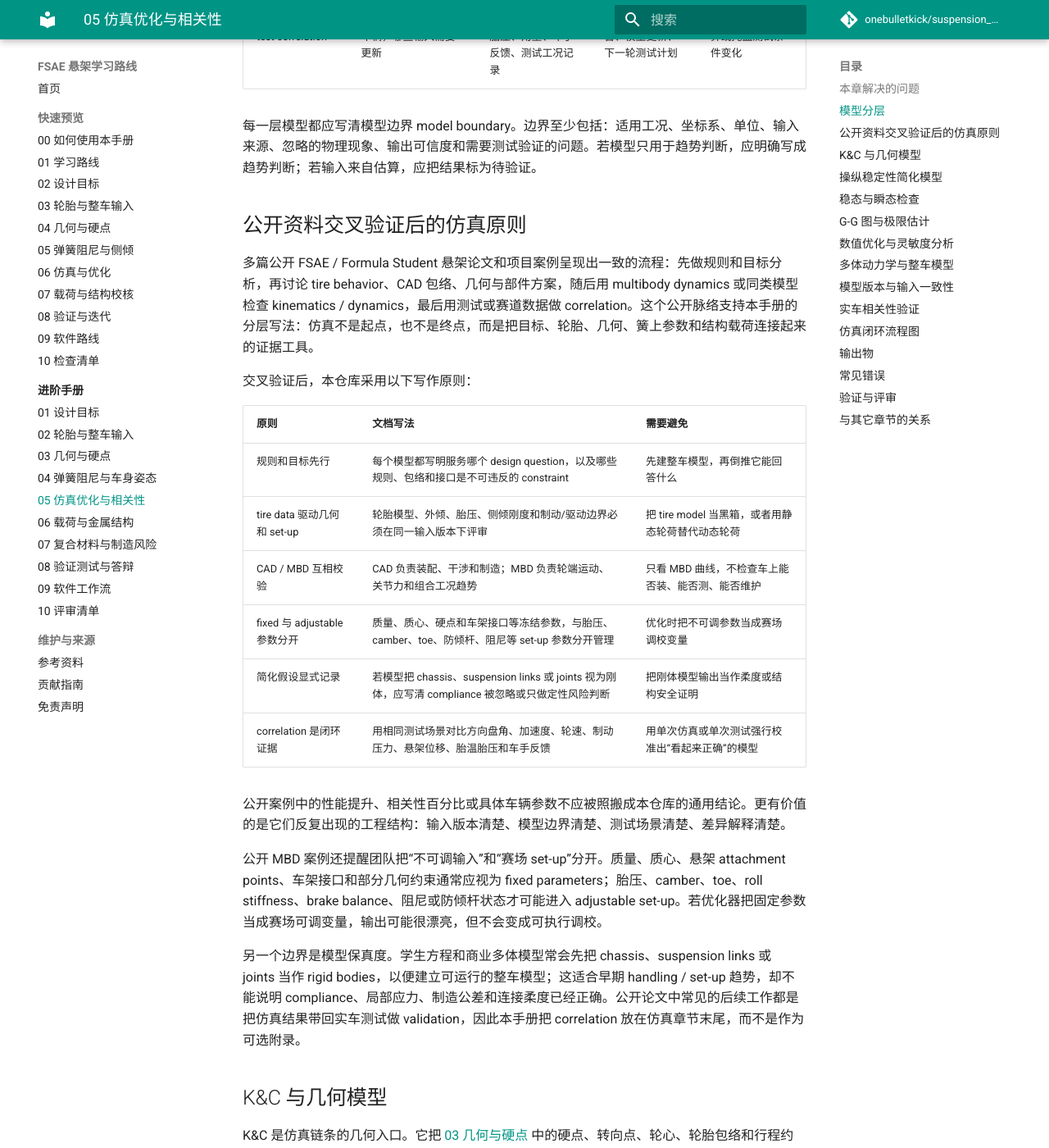
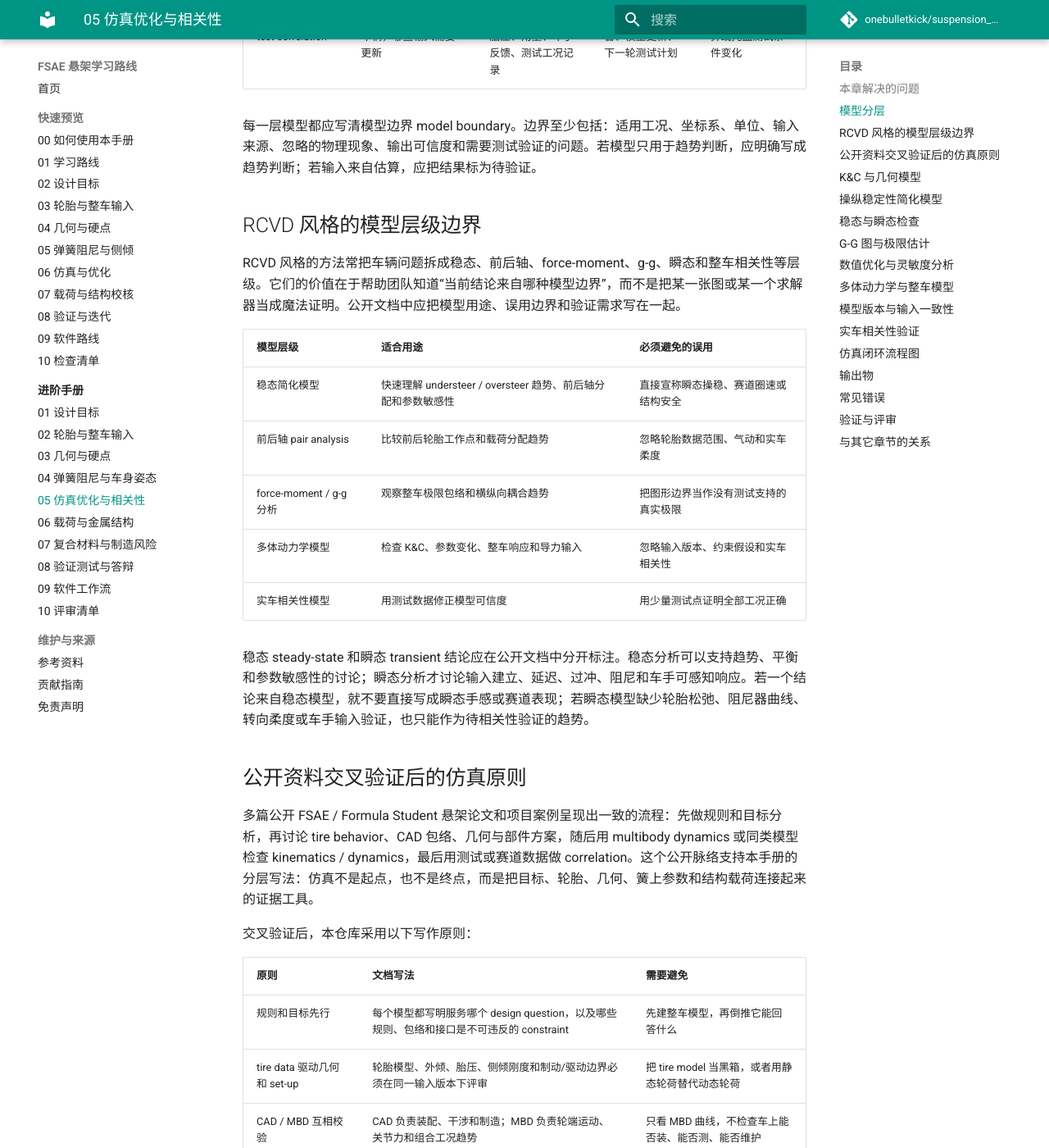
Before and after one commit to onebulletkick/suspension_opensource, an MkDocs documentation site: the page built from docs/advanced/05-simulation-optimization-correlation.md, in a window 1280 px wide and 1400 px high, scrolled down 1798 px. Shown: the whole window at 82% size. Built offline with MkDocs 1.6.1 and Material for MkDocs 9.7.7, drawn with Linux system fonts in a browser that asks for light colours; a script that is not in the unit is left out; comment, search, counter and statistics services are not loaded.

Commit message:
docs: internalize spring roll and simulation audit

```diff
--- a/docs/advanced/05-simulation-optimization-correlation.md
+++ b/docs/advanced/05-simulation-optimization-correlation.md
@@ -31,6 +31,20 @@
 | 实车相关性验证 test correlation | 模型是否能解释真实车辆，哪些输入需要更新 | 传感器数据、胎温胎压、角重、车手反馈、测试工况记录 | correlation 报告、模型更新、下一轮测试计划 | 替代完整设计计算或掩盖测试条件变化 |
 
 每一层模型都应写清模型边界 model boundary。边界至少包括：适用工况、坐标系、单位、输入来源、忽略的物理现象、输出可信度和需要测试验证的问题。若模型只用于趋势判断，应明确写成趋势判断；若输入来自估算，应把结果标为待验证。
+
+## RCVD 风格的模型层级边界
+
+RCVD 风格的方法常把车辆问题拆成稳态、前后轴、force-moment、g-g、瞬态和整车相关性等层级。它们的价值在于帮助团队知道“当前结论来自哪种模型边界”，而不是把某一张图或某一个求解器当成魔法证明。公开文档中应把模型用途、误用边界和验证需求写在一起。
+
+| 模型层级 | 适合用途 | 必须避免的误用 |
+| --- | --- | --- |
+| 稳态简化模型 | 快速理解 understeer / oversteer 趋势、前后轴分配和参数敏感性 | 直接宣称瞬态操稳、赛道圈速或结构安全 |
+| 前后轴 pair analysis | 比较前后轮胎工作点和载荷分配趋势 | 忽略轮胎数据范围、气动和实车柔度 |
+| force-moment / g-g 分析 | 观察整车极限包络和横纵向耦合趋势 | 把图形边界当作没有测试支持的真实极限 |
+| 多体动力学模型 | 检查 K&C、参数变化、整车响应和导力输入 | 忽略输入版本、约束假设和实车相关性 |
+| 实车相关性模型 | 用测试数据修正模型可信度 | 用少量测试点证明全部工况正确 |
+
+稳态 steady-state 和瞬态 transient 结论应在公开文档中分开标注。稳态分析可以支持趋势、平衡和参数敏感性的讨论；瞬态分析才讨论输入建立、延迟、过冲、阻尼和车手可感知响应。若一个结论来自稳态模型，就不要直接写成瞬态手感或赛道表现；若瞬态模型缺少轮胎松弛、阻尼器曲线、转向柔度或车手输入验证，也只能作为待相关性验证的趋势。
 
 ## 公开资料交叉验证后的仿真原则
 
```
Also changed, not shown: docs/05-spring-damper-and-roll.md (+3 -0 lines), docs/06-simulation-and-optimization.md (+3 -0 lines), docs/advanced/04-spring-damper-roll-and-ride.md (+14 -0 lines).
